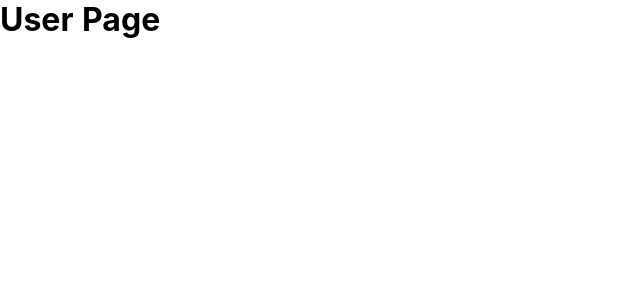
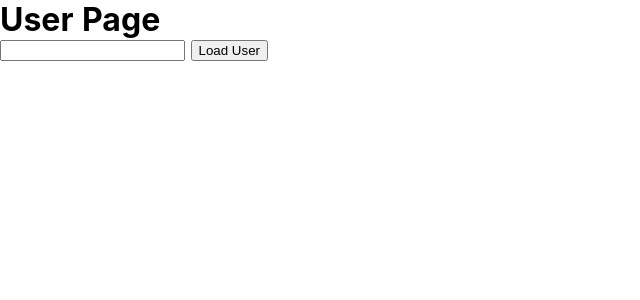
Before and after one commit to Dennis-Mgba/nxtb, a Nuxt app: page /users in a window 1280 px wide. Shown: the top 300 px of the page, without its empty margins (0-640 px from the left). Built offline with nearby package versions, Linux system fonts and the light colour scheme.

Commit message:
create a form on the users index file and wrote a code so that when an id is entered in the input, it will take the user to the route id.

```diff
--- a/pages/users/index.vue
+++ b/pages/users/index.vue
@@ -2,23 +2,22 @@
     <div>
         <h1>User Page</h1>
 
-        <!-- <input type="text" v-model="id"/>     -->
-        <!--get the input data called id-->
-        <!-- <button @click="loadUserId">Load User</button> -->
+        <input type="text" v-model="id"/>    <!--get the input data called id-->
+        <button @click="loadUserId">Load User</button>
     </div>
 </template>
 
 <script>
-    // export default {
-    //     data() {
-    //         return {
-    //             id: ''       // declare the variale id as empty
-    //         }
-    //     },
-    //     methods: {
-    //         loadUserId() {
-    //             this.$router.push(`/users/${this.id}`)    // code to push the id data entered into the input to the empty id variable and use it on the route
-    //         }
-    //     }
-    // }
+    export default {
+        data() {
+            return {
+                id: ''       // declare the variale id as empty
+            }
+        },
+        methods: {
+            loadUserId() {
+                this.$router.push(`/users/${this.id}`)    // code to push the id data entered into the input to the empty id variable and use it on the route
+            }
+        }
+    }
 </script>
```
